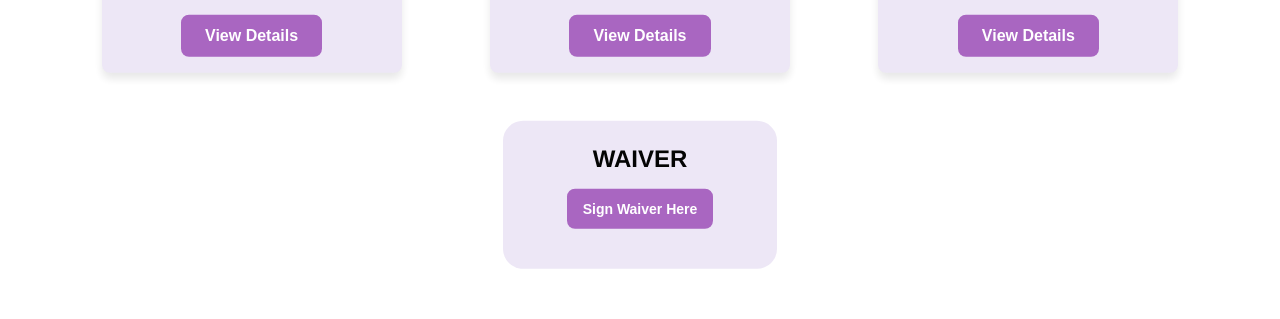
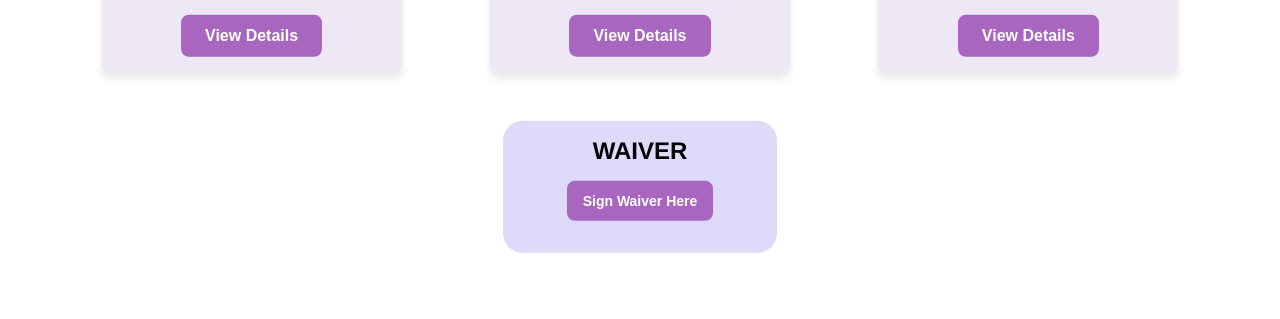
Before and after one commit to ralphdaryn/stepbystepstars, a React (Create React App) app in the folder client/: page / in a window 1280 px wide. Shown: the part 1080-1399 px from the top of the page. Built offline with nearby package versions, Linux system fonts and the light colour scheme.

Commit message:
update waiver background color

```diff
--- a/client/src/components/SpecialEvents/SpecialEvents.scss
+++ b/client/src/components/SpecialEvents/SpecialEvents.scss
@@ -49,9 +49,9 @@
   }
 
   &__waiver {
-    background-color: #ede7f6;
+    background-color: #dddafa;
     text-transform: uppercase;
-    padding: 1.5rem 3rem;
+    padding: 1rem 3rem;
     border-radius: 20px;
     text-align: center;
     margin: 1.5rem;
```
